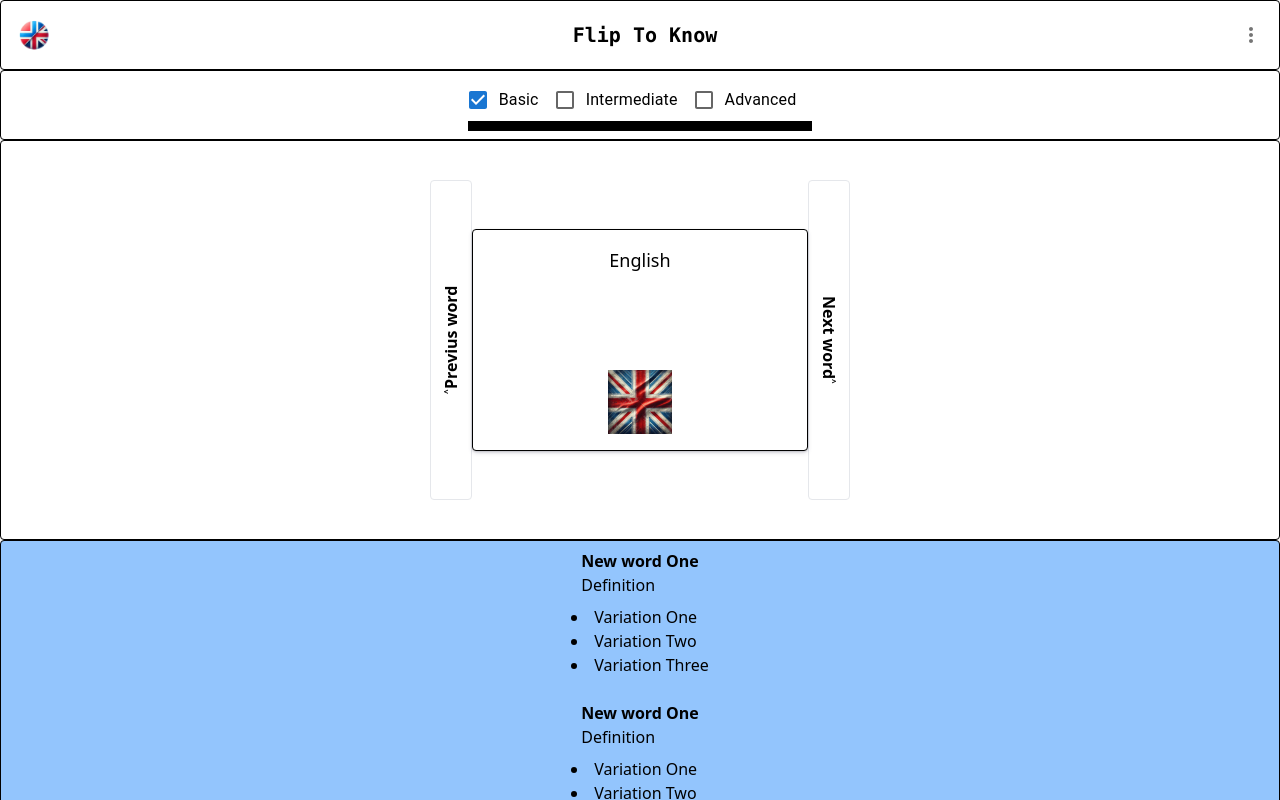
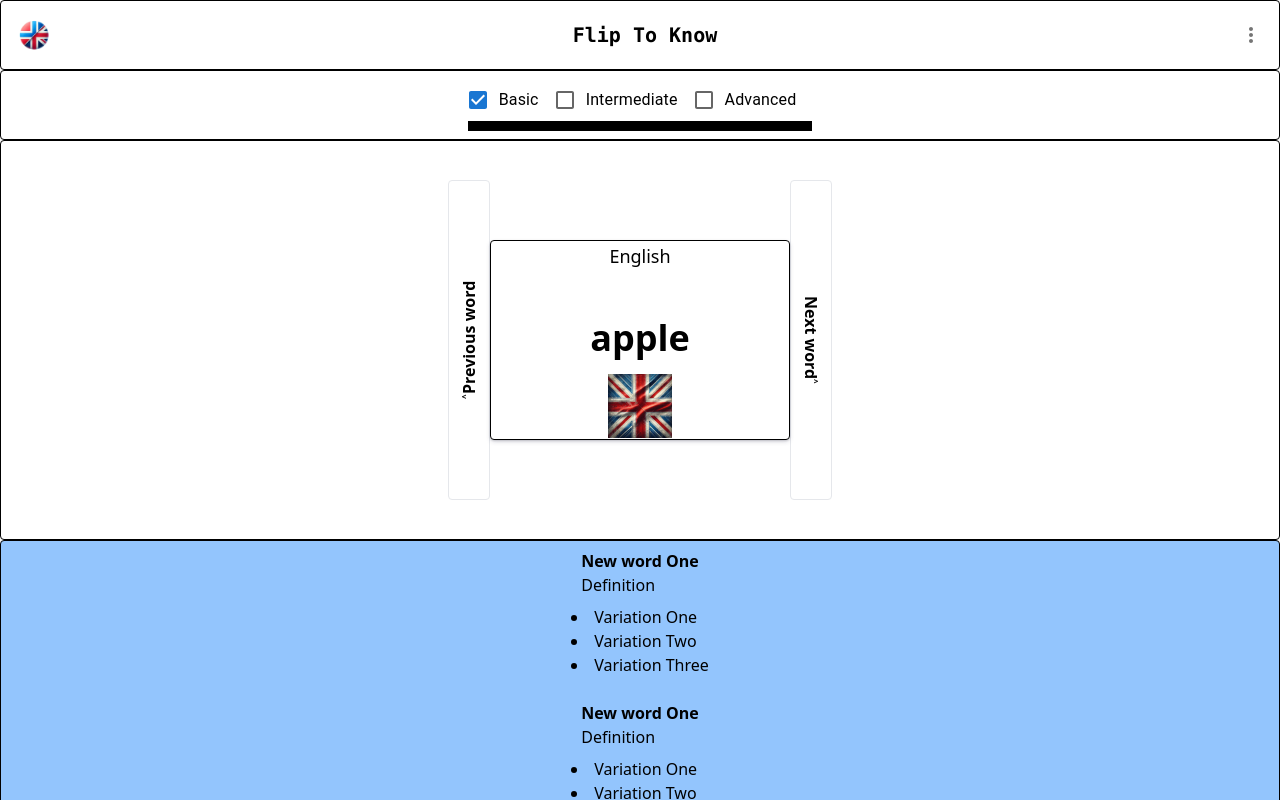
Before and after one commit to nborcic/Flip_Card_Norsk-App, a React (Vite) app: page / in a window 1280 px wide. Shown: the top 800 px of the page. Built offline with nearby package versions, Linux system fonts and the light colour scheme; a web font is replaced by a local one.

Commit message:
cards move and switch words, levels missing and will be implimented next

```diff
--- a/public/words.json
+++ b/public/words.json
@@ -5,25 +5,25 @@
         "word": "apple",
         "translation": "eple",
         "language": "Norwegian",
-        "flag": "NO_flag.webp"
+        "flag": "norge_flag.webp"
       },
       {
         "word": "house",
         "translation": "hus",
         "language": "Norwegian",
-        "flag": "NO_flag.webp"
+         "flag": "norge_flag.webp"
       },
       {
         "word": "cat",
         "translation": "katt",
         "language": "Norwegian",
-        "flag": "NO_flag.webp"
+         "flag": "norge_flag.webp"
       },
       {
         "word": "dog",
         "translation": "hund",
         "language": "Norwegian",
-        "flag": "NO_flag.webp"
+         "flag": "norge_flag.webp"
       },
       {
         "word": "water",
--- a/src/components/CardX.jsx
+++ b/src/components/CardX.jsx
@@ -1,62 +1,63 @@
-import { React, useState, useEffect } from "react";
-
+import React, { useState, useEffect } from "react";
 import ReactCardFlip from "react-card-flip";
-
 import "./CardX.css";
-import words from "/public/words.json";
-console.log(words.levels.basic);
+import wordData from "/public/words.json";
 
 const CardX = () => {
   const [isFlipped, setIsFlipped] = useState(false);
   const [words, setWords] = useState([]);
-
   const [currentIndex, setCurrentIndex] = useState(0);
-  const [currentWord, setCurrentWord] = useState([]);
-  const [currentTranslation, setCurrentTranslation] = useState([]);
+  const [currentWord, setCurrentWord] = useState({});
   const [level, setLevel] = useState("basic");
 
-  const handlePrevius = () => {
+  useEffect(() => {
+    const levelWords = wordData.levels[level];
+    setWords(levelWords);
+    setCurrentWord(levelWords[0]);
+  }, [level]);
+
+  const handleFlip = () => {
+    setIsFlipped(!isFlipped);
+  };
+
+  const handlePrevious = () => {
     if (currentIndex > 0) {
       const newIndex = currentIndex - 1;
       setCurrentIndex(newIndex);
       setCurrentWord(words[newIndex]);
-      setCurrentTranslation(words[newIndex].translation);
     }
   };
+
   const handleNext = () => {
     if (currentIndex < words.length - 1) {
       const newIndex = currentIndex + 1;
       setCurrentIndex(newIndex);
       setCurrentWord(words[newIndex]);
-      setCurrentTranslation(words[newIndex].translation);
     }
   };
 
-  function handleFlip() {
-    setIsFlipped(!isFlipped);
-  }
-
   return (
-    <div className=" rounded flex justify-center items-center h-[400px] border border-black">
+    <div className="rounded flex justify-center items-center h-[400px] border border-black">
       <div className="flex flex-row items-center h-[40vh]">
         <div
-          className="PREVIUS WORD border [writing-mode:vertical-rl] rotate-180 flex justify-center font-bold rounded p-2 cursor-pointer h-[100%]"
-          onClick={handlePrevius}
+          className="PREVIOUS WORD border [writing-mode:vertical-rl] rotate-180 flex justify-center font-bold rounded p-2 cursor-pointer h-[100%]"
+          onClick={handlePrevious}
         >
-          <span className="font-bold ">˄</span>
-          Previus word
+          <span className="font-bold">˄</span>
+          Previous word
         </div>
 
         <ReactCardFlip flipDirection="horizontal" isFlipped={isFlipped}>
           <div
             className="card text-black p-4 rounded flex flex-col items-center justify-center"
             onClick={handleFlip}
+            style={{ width: "300px", height: "200px" }}
           >
             <h1 className="text-lg font-anton">English</h1>
-            <p className="text-white text-3xl h-24">Here comes the word</p>
-            <p className="text-3xl font-bold">{words.levels}</p>
+            <p className="text-white text-2xl h-24">Here comes the word</p>
+            <p className="text-4xl font-bold p-4">{currentWord.word}</p>
             <img
-              src="/GB_flag.webp"
+              src={"GB_flag.webp"}
               className="h-16 w-16"
               alt="Language Flag"
             />
@@ -64,24 +65,24 @@ const CardX = () => {
           <div
             className="card text-black p-4 rounded flex flex-col items-center justify-center"
             onClick={handleFlip}
+            style={{ width: "300px", height: "200px" }}
           >
-            <h1 className="text-lg ">Norwegian</h1>
-            <p className="text-white text-3xl h-24">Here comes the word</p>
-            <p className="text-3xl font-bold">{currentWord.translation}</p>
+            <h1 className="text-lg">Norwegian</h1>
+            <p className="text-white text-2xl h-24">Here comes the word</p>
+            <p className="text-4xl font-bold p-4">{currentWord.translation}</p>
             <img
-              src="/norge_flag.webp"
+              src={`/public/${currentWord.flag}`}
               className="h-16 w-16"
-              alt="Language Flag"
+              alt="Norwegian Flag"
             />
           </div>
         </ReactCardFlip>
 
         <div
-          className="NEXT WORD [writing-mode:vertical-lr] border font-bold rounded h-[100%] p-2 flex justify-center cursor-pointer "
+          className="NEXT WORD [writing-mode:vertical-lr] border font-bold rounded h-[100%] p-2 flex justify-center cursor-pointer"
           onClick={handleNext}
         >
-          {" "}
-          Next word <span className="font-bold ">˄</span>
+          Next word <span className="font-bold">˄</span>
         </div>
       </div>
     </div>
--- a/src/components/CustomCheckbox.jsx
+++ b/src/components/CustomCheckbox.jsx
@@ -11,7 +11,7 @@ export default function CustomCheckbox({ setLevel }) {
     const { value } = event.target;
     setSelectedLevel(value);
     setLevel(value);
-    console.log();
+
   };
   return (
     <div>
```
